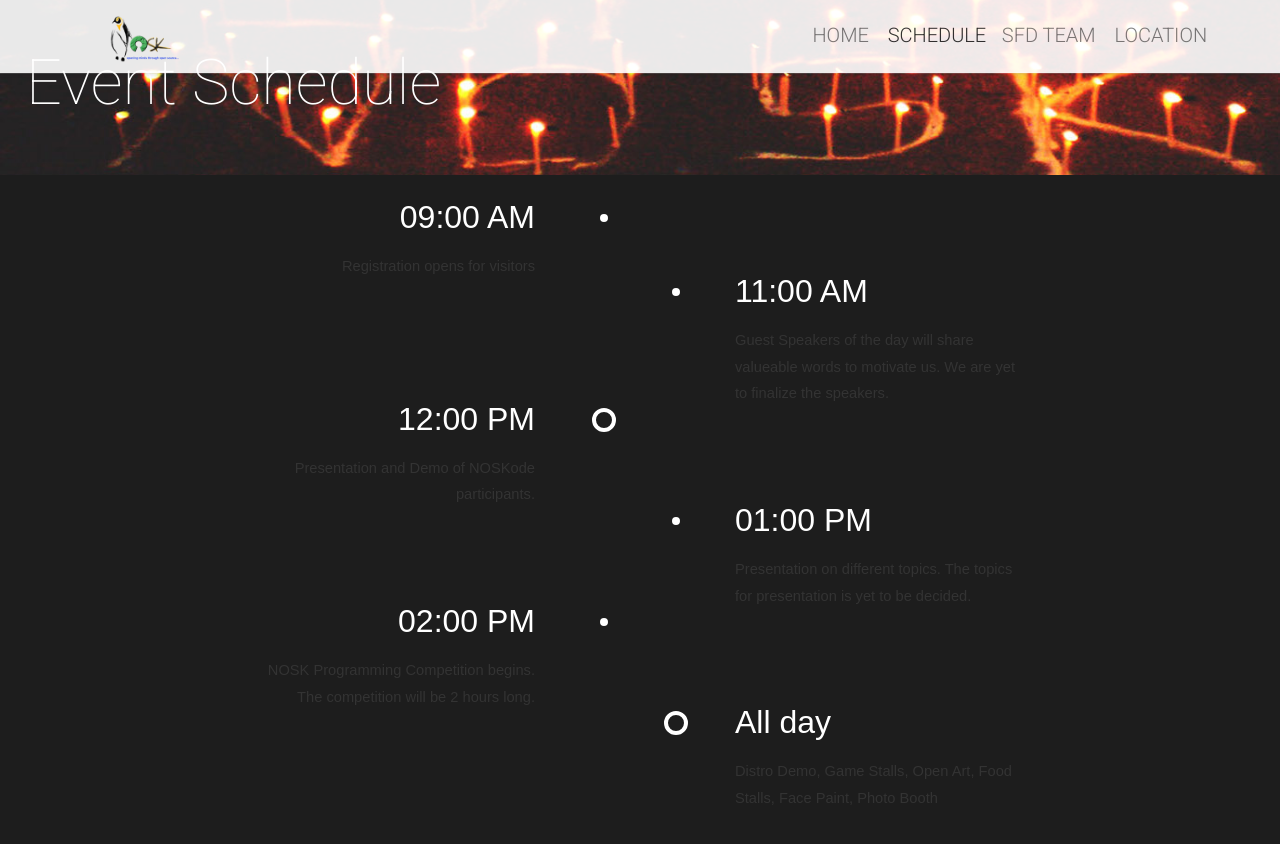
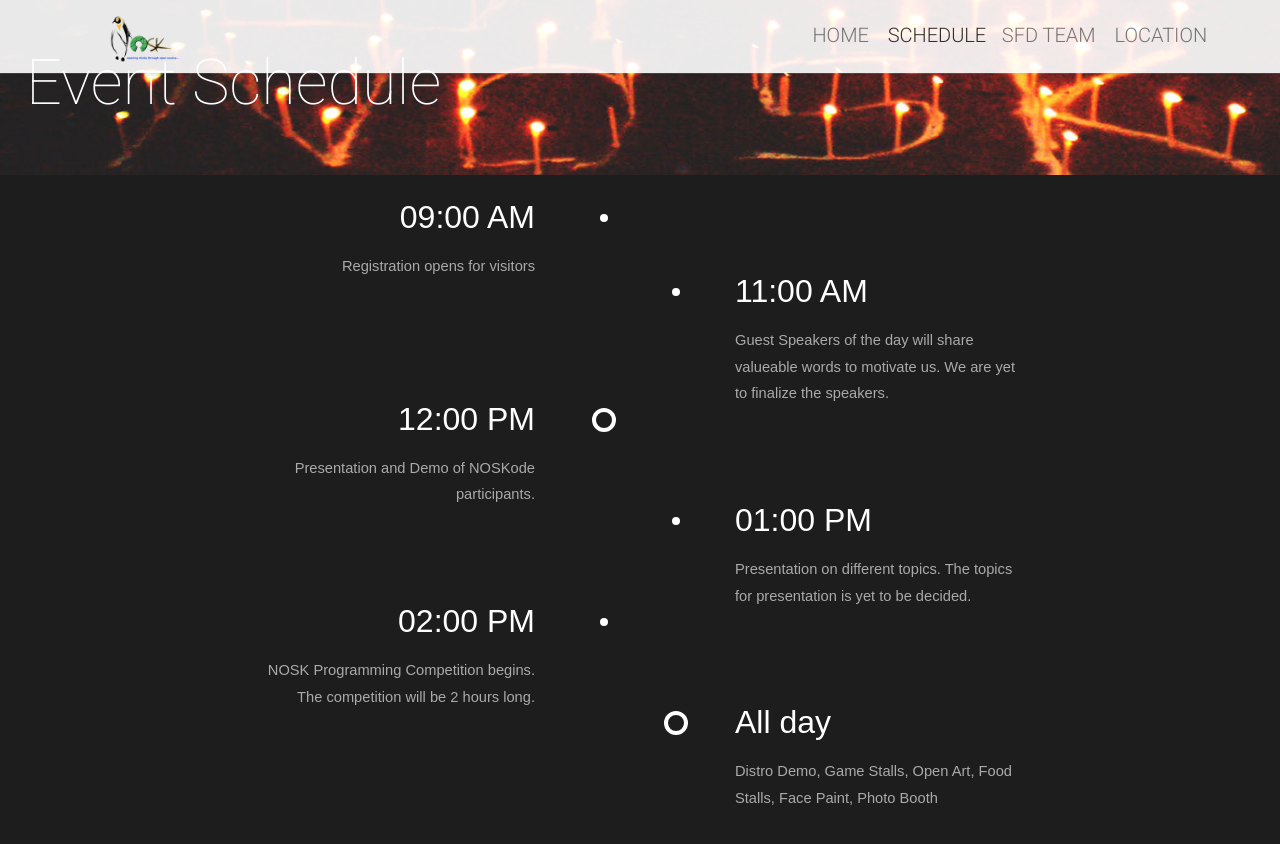
Before and after one commit to openosk/openosk.github.io, a Jekyll site: the page built from schedule.html, in a window 1280 px wide and 900 px high, scrolled down 425 px. Shown: the top 844 px of the window. Built offline with Jekyll 4.4.1, drawn with Linux system fonts in a browser that asks for light colours; nearby versions of some CDN libraries; comment, search, counter and statistics services are not loaded.

Commit message:
fixed color bug

```diff
--- a/css/style.css
+++ b/css/style.css
@@ -2012,7 +2012,6 @@ nav ul > li > a.current, nav ul > li > a:hover {
   width: 4px;
   background-color: #fff;
   z-index:-1;
-
 }
 #sfd-timeline .entries {
   width: calc(100% - 80px);
@@ -2027,6 +2026,9 @@ nav ul > li > a.current, nav ul > li > a:hover {
   padding: 20px;
   clear: both;
   text-align: right;
+}
+#sfd-timeline .entries .entry p {
+	color:#aaa;
 }
 #sfd-timeline .entries .entry:not(:first-child) {
   margin-top: -60px;
```
